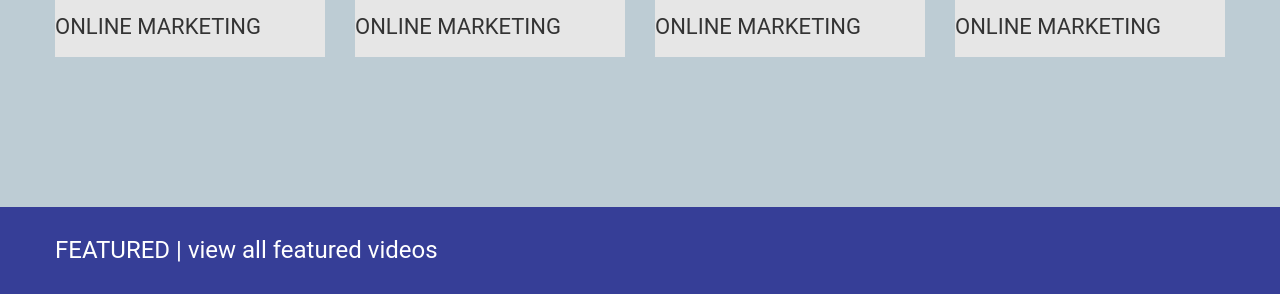
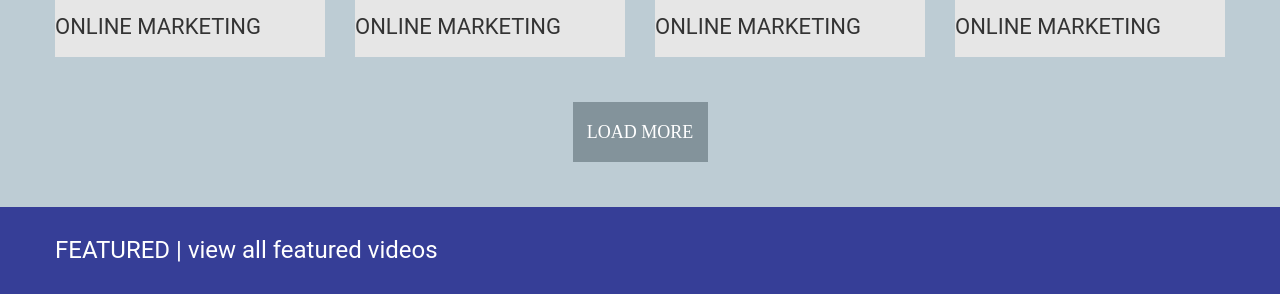
Before and after one commit to ssadady/lesson05, a plain HTML site: page news.html in a window 1280 px wide. Shown: the part 681-975 px from the top of the page. Drawn offline with Linux system fonts and the light colour scheme.

Commit message:
added loadmore at news and linked with new page

```diff
--- a/css/style.css
+++ b/css/style.css
@@ -214,10 +214,32 @@
 }
 /* video block */
 /* image block */
+.load {
+    display: flex;
+    justify-content: center;
+}
+.loadmore {
+    height: 60px;
+    width: 135px;
+    background-color: #83939B;
+    display: flex;
+    justify-content: center;
+    align-items: center;
+    margin-top: 45px;
+}
+.loadmore-h1 {
+    font-size: 18px;
+    color: white;
+}
+.loadmore:hover {
+    opacity: 90%;
+    transition: all 1.5s;
+    background-color: #C95B34;
+}
 .image-block {
     background-color: #BDCCD4;
     color: #3D58A6;
-    padding: 31px 0 150px 0px;
+    padding: 31px 0 45px 0px;
 }
 .img-wrapper .img-tittle {
     width: 270px;
--- a/news.html
+++ b/news.html
@@ -96,6 +96,11 @@
                         <h1 class="img-tittle">ONLINE MARKETING</h1>
                     </article>
                 </div>
+                <div class="load">
+                    <a href="new.html"><div class="loadmore">
+                        <H1 class="loadmore-h1">LOAD MORE</H1>
+                    </div></a>
+                </div>
             </div>
         </section>
         <section class="video-block">
```
